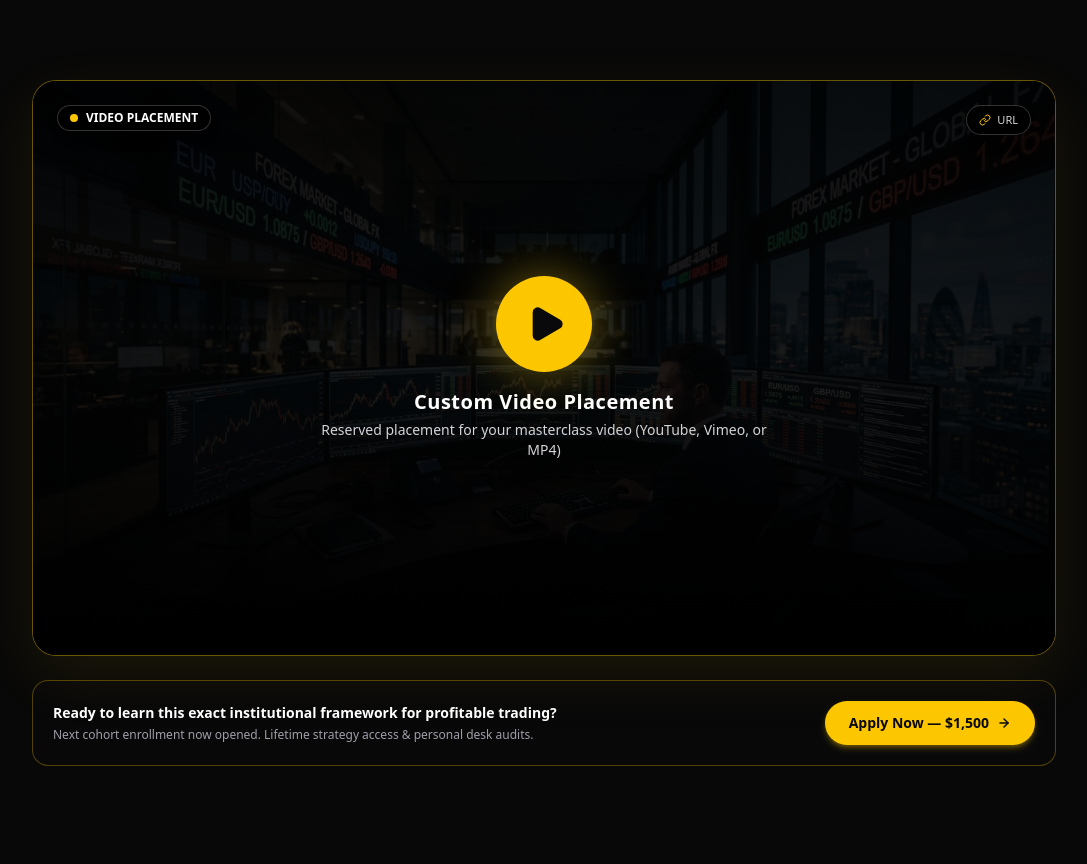
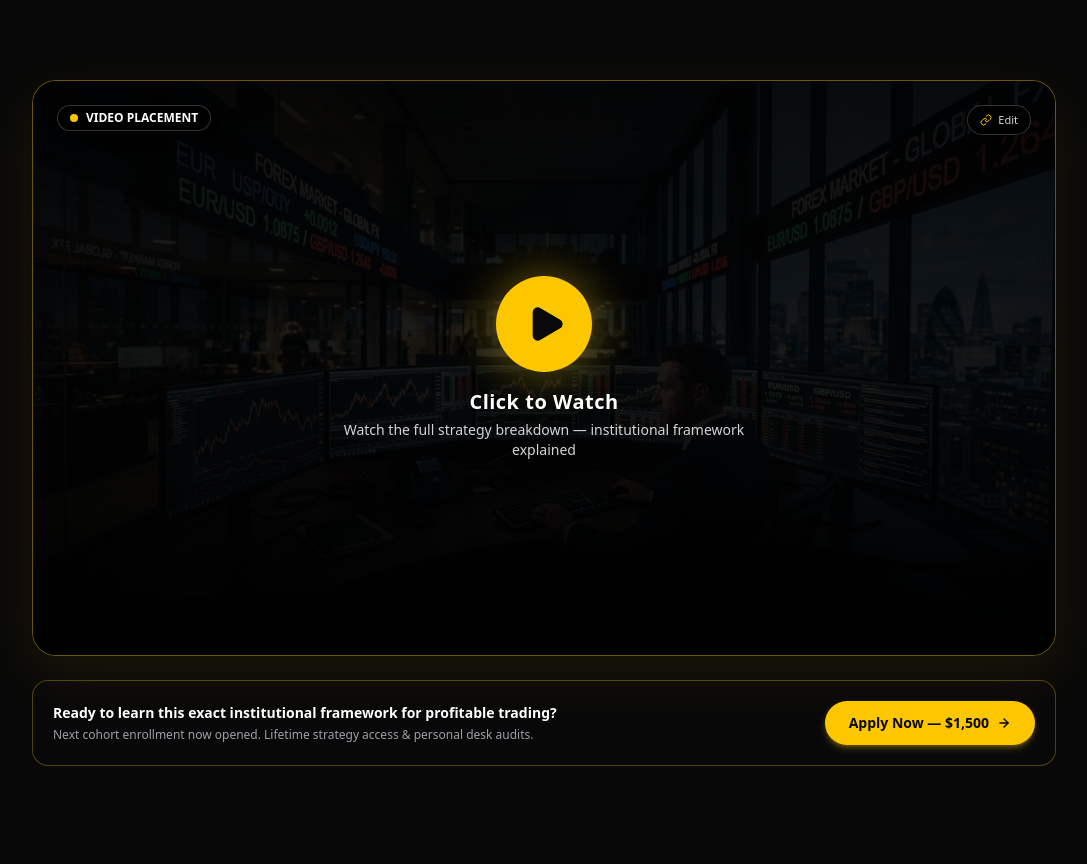
Before and after one commit to EmmanuelCodes-ai/profitabletradinghub, a React (Vite) app: page / in a window 1280 px wide. Shown: the part 2167-3031 px from the top of the page, without its empty margins (96-1183 px from the left). Built offline with nearby package versions, Linux system fonts and the light colour scheme; a web font is replaced by a local one.

Commit message:
feat: add intro video to homepage with default playback

```diff
--- a/src/components/CourseVideoPlayer.tsx
+++ b/src/components/CourseVideoPlayer.tsx
@@ -18,8 +18,9 @@ interface CourseVideoPlayerProps {
 
 export const CourseVideoPlayer: React.FC<CourseVideoPlayerProps> = ({ onOpenModal }) => {
   // Allow storing a custom video URL (YouTube, Vimeo, or MP4 direct file)
+  const DEFAULT_VIDEO = '/intro.mp4';
   const [customVideoUrl, setCustomVideoUrl] = useState<string>(() => {
-    return localStorage.getItem('pothub_custom_video_url') || '';
+    return localStorage.getItem('pothub_custom_video_url') || DEFAULT_VIDEO;
   });
   const [isPlaying, setIsPlaying] = useState<boolean>(false);
   const [isEditingUrl, setIsEditingUrl] = useState<boolean>(false);
@@ -67,8 +68,9 @@ export const CourseVideoPlayer: React.FC<CourseVideoPlayerProps> = ({ onOpenModa
     }
   };
 
-  const isDirectVideoFile = customVideoUrl.match(/\.(mp4|webm|ogg)($|\?)/i);
-  const embedSrc = getEmbedUrl(customVideoUrl);
+  const effectiveVideoUrl = customVideoUrl || DEFAULT_VIDEO;
+  const isDirectVideoFile = effectiveVideoUrl.match(/\.(mp4|webm|ogg)($|\?)/i);
+  const embedSrc = getEmbedUrl(effectiveVideoUrl);
 
   return (
     <div id="course-video" className="w-full space-y-6">
@@ -79,10 +81,10 @@ export const CourseVideoPlayer: React.FC<CourseVideoPlayerProps> = ({ onOpenModa
         <div className="relative w-full aspect-video min-h-[220px] sm:min-h-[420px] lg:min-h-[500px] flex items-center justify-center overflow-hidden bg-zinc-950">
 
           {/* Case 1: Custom Video is playing */}
-          {isPlaying && customVideoUrl ? (
+          {isPlaying && effectiveVideoUrl ? (
             isDirectVideoFile ? (
               <video
-                src={customVideoUrl}
+                src={effectiveVideoUrl}
                 controls
                 autoPlay
                 className="w-full h-full object-contain bg-black"
@@ -127,14 +129,14 @@ export const CourseVideoPlayer: React.FC<CourseVideoPlayerProps> = ({ onOpenModa
               <div className="absolute top-3 right-3 sm:top-6 sm:right-6 z-20">
                 <button
                   onClick={() => {
-                    setInputUrl(customVideoUrl);
+                    setInputUrl(customVideoUrl === DEFAULT_VIDEO ? '' : customVideoUrl);
                     setIsEditingUrl(!isEditingUrl);
                   }}
                   className="px-2.5 py-1 sm:px-3 sm:py-1.5 rounded-full bg-black/80 backdrop-blur-md border border-white/20 hover:border-yellow-400 text-[10px] sm:text-[11px] font-medium text-zinc-300 hover:text-white transition-all flex items-center gap-1.5 cursor-pointer shadow-lg"
                 >
                   <LinkIcon className="w-3 h-3 text-yellow-400 shrink-0" />
-                  <span className="hidden xs:inline">{customVideoUrl ? 'Change Video' : 'Add Video URL'}</span>
-                  <span className="xs:hidden">{customVideoUrl ? 'Edit' : 'URL'}</span>
+                  <span className="hidden xs:inline">Change Video</span>
+                  <span className="xs:hidden">Edit</span>
                 </button>
               </div>
 
@@ -142,12 +144,7 @@ export const CourseVideoPlayer: React.FC<CourseVideoPlayerProps> = ({ onOpenModa
               <div className="relative z-20 flex flex-col items-center justify-center text-center space-y-3 sm:space-y-4 px-3 sm:px-4 max-w-lg">
                 <button
                   onClick={() => {
-                    if (customVideoUrl) {
-                      setIsPlaying(true);
-                    } else {
-                      setInputUrl('');
-                      setIsEditingUrl(true);
-                    }
+                    setIsPlaying(true);
                   }}
                   aria-label="Play course overview video"
                   className="group relative w-16 h-16 sm:w-24 sm:h-24 rounded-full bg-yellow-400 text-zinc-950 flex items-center justify-center shadow-[0_0_50px_rgba(250,204,21,0.45)] hover:scale-105 active:scale-95 transition-all duration-300 cursor-pointer"
@@ -158,12 +155,10 @@ export const CourseVideoPlayer: React.FC<CourseVideoPlayerProps> = ({ onOpenModa
 
                 <div className="space-y-1">
                   <div className="text-sm sm:text-xl font-bold text-white tracking-wide">
-                    {customVideoUrl ? 'Click to Watch Video' : 'Custom Video Placement'}
+                    Click to Watch
                   </div>
                   <p className="text-[11px] sm:text-sm text-zinc-300 max-w-xs sm:max-w-md mx-auto">
-                    {customVideoUrl
-                      ? 'Ready to play your custom strategy video'
-                      : 'Reserved placement for your masterclass video (YouTube, Vimeo, or MP4)'}
+                    Watch the full strategy breakdown — institutional framework explained
                   </p>
                 </div>
               </div>
```
Also changed, not shown: 2 other files (tests, documents, lock files or other folders).
